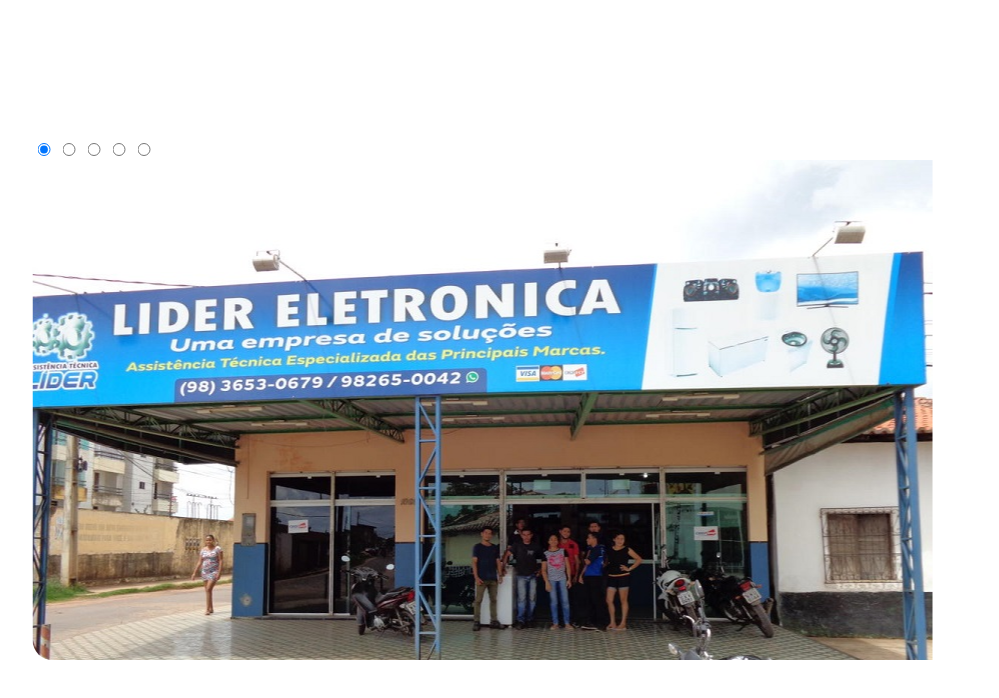
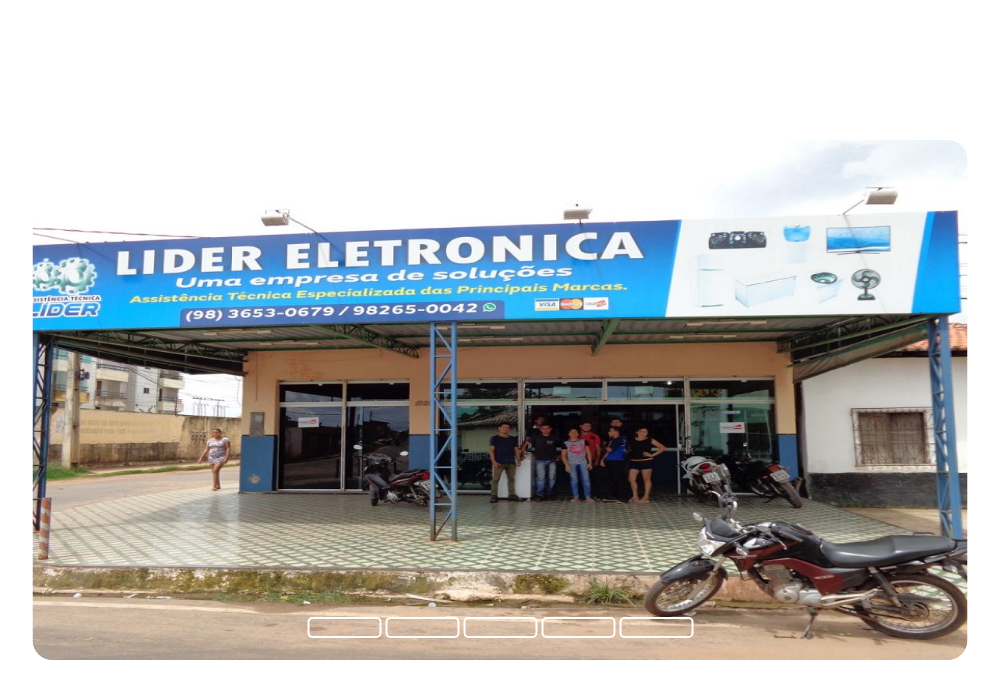
Before and after one commit to Sellen-Kesller/SITE-LOJA, a plain HTML site: page index.html in a window 1280 px wide. Shown: the whole page, without its empty margins (140-1139 px from the left). Drawn offline with Linux system fonts and the light colour scheme.

Commit message:
altecacoes

```diff
--- a/css/styles.css
+++ b/css/styles.css
@@ -14,3 +14,60 @@
   left: 50%;
   transform: translate(-50%, -50%);
 }
+.navegation{
+  position: absolute;
+  bottom: 20px;
+  left: 50%;
+  transform: translate(-50%);
+  display: flex;
+}
+.bar{
+  width: 70px;
+  height: 17px;
+  border: 2px solid #fff;
+  margin: 2px;
+  border-radius: 5px;
+  cursor: pointer;
+  transition: .4s;
+}
+.bar:hover {
+  background-color: #fff;
+}
+input {
+  display: none;
+}
+.slides {
+  display: flex;
+  width: 500%;
+  height: 100%;
+}
+.slide {
+  width: 20%;
+  transition: .6s;
+}
+
+.slide img{
+  width: 100%;
+  height: 100%;
+}
+
+#slide1:checked ~ .s1 {
+  margin-left: 0;
+
+}
+#slide2:checked ~ .s1 {
+  margin-left: -20%;
+
+}
+#slide3:checked ~ .s1 {
+  margin-left: -40%;
+
+}
+#slide4:checked ~ .s1 {
+  margin-left: -60%;
+
+}
+#slide5:checked ~ .s1 {
+  margin-left: -80%;
+
+}
--- a/index.html
+++ b/index.html
@@ -34,11 +34,11 @@
         </div>
 
         <div class="navegation">
-            <label for="slide1"></label>
-            <label for="slide2"></label>
-            <label for="slide3"></label>
-            <label for="slide4"></label>
-            <label for="slide5"></label>
+            <label class="bar" for="slide1"></label>
+            <label class="bar" for="slide2"></label>
+            <label class="bar" for="slide3"></label>
+            <label class="bar" for="slide4"></label>
+            <label class="bar" for="slide5"></label>
         </div>
    </div>
 </body>
```
